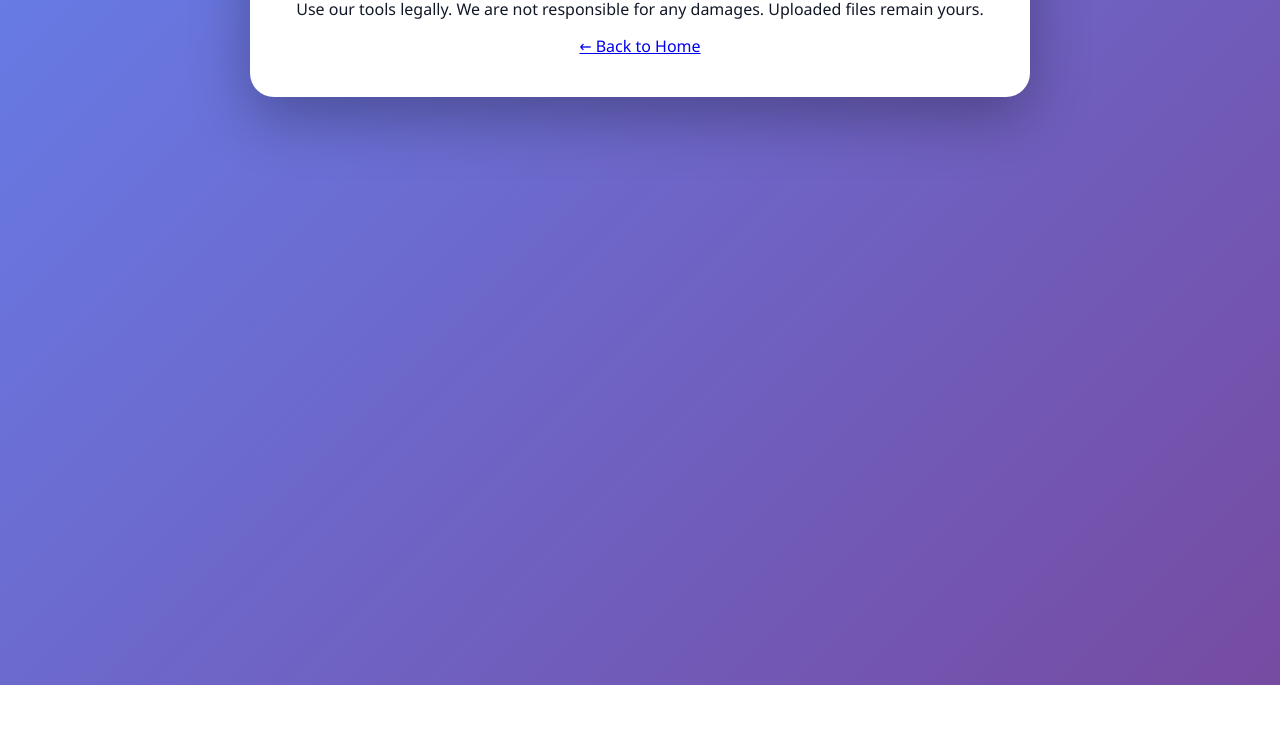
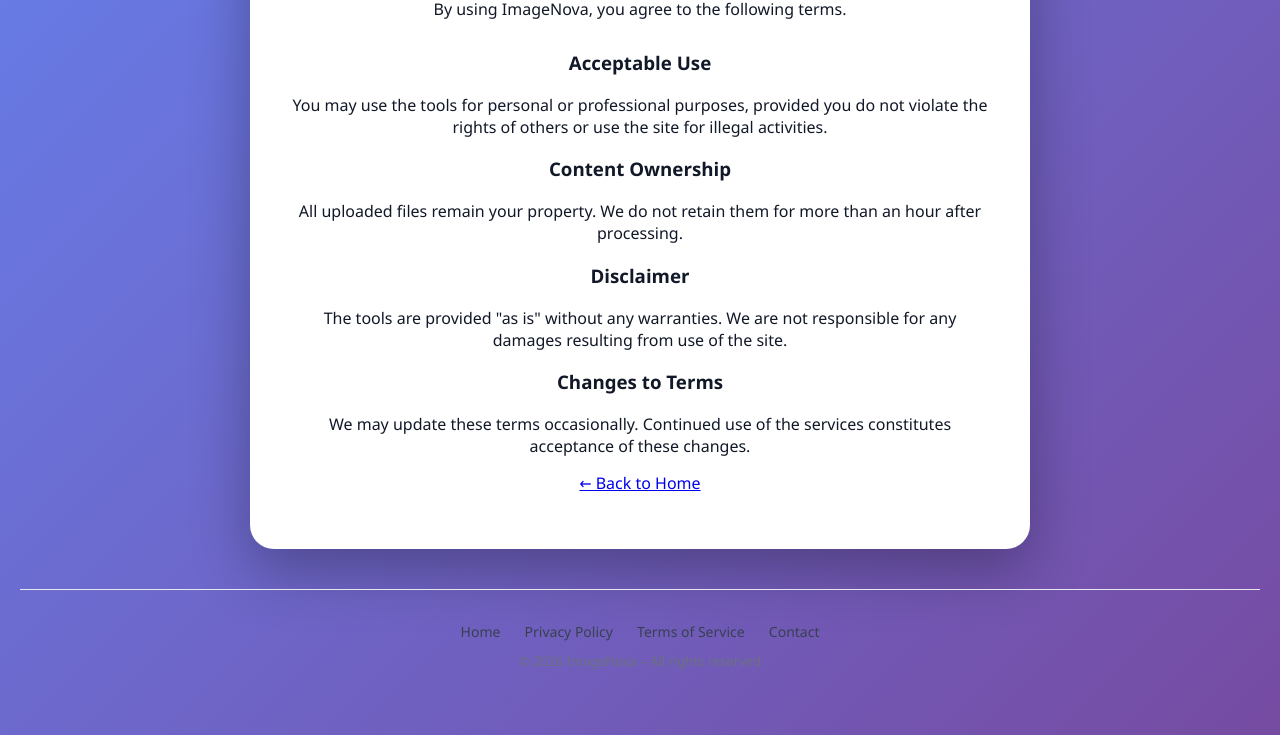
Before and after one commit to officecontactsufian-collab/Quick-Image-Tool, a plain HTML site: page terms.html in a window 1280 px wide. Shown: the part 155-890 px from the top of the page. Before the commit the page ends 840 px from the top, so only its background shows below. Drawn offline with Linux system fonts and the light colour scheme; no server answers.

Commit message:
Update terms.html

```diff
--- a/terms.html
+++ b/terms.html
@@ -1,16 +1,65 @@
 <!DOCTYPE html>
 <html lang="en">
 <head>
-<meta charset="UTF-8">
-<meta name="viewport" content="width=device-width, initial-scale=1.0">
-<title>Terms of Service | Imagenova</title>
-<link rel="stylesheet" href="style.css">
+  <!-- Google Tag Manager -->
+  <script>
+  (function(w,d,s,l,i){w[l]=w[l]||[];w[l].push({'gtm.start':
+  new Date().getTime(),event:'gtm.js'});var f=d.getElementsByTagName(s)[0],
+  j=d.createElement(s),dl=l!='dataLayer'?'&l='+l:'';j.async=true;j.src=
+  'https://www.googletagmanager.com/gtm.js?id='+i+dl;f.parentNode.insertBefore(j,f);
+  })(window,document,'script','dataLayer','GTM-MKH28BJ7');
+  </script>
+  <!-- End Google Tag Manager -->
+
+  <meta charset="UTF-8">
+  <meta name="viewport" content="width=device-width, initial-scale=1.0">
+  <title>Terms of Service | ImageNova</title>
+  <meta name="description" content="Terms of service for ImageNova and free online image editing tools.">
+  <meta name="keywords" content="Terms of Service, ImageNova, Image Tools, Online Tools">
+  <meta name="author" content="SOUFIYAN IGUIDER">
+  <link rel="canonical" href="https://imagenova.vercel.app/terms.html">
+  <link rel="stylesheet" href="style.css">
 </head>
 <body>
+<!-- Google Tag Manager (noscript) -->
+<noscript>
+  <iframe src="https://www.googletagmanager.com/ns.html?id=GTM-MKH28BJ7" height="0" width="0" style="display:none;visibility:hidden"></iframe>
+</noscript>
+<!-- End Google Tag Manager (noscript) -->
+
 <main class="container">
-<h1>Terms of Service</h1>
-<p>Use our tools legally. We are not responsible for any damages. Uploaded files remain yours.</p>
-<a href="index.html">← Back to Home</a>
+  <header class="tool-header">
+    <h1>Terms of Service</h1>
+    <p>By using ImageNova, you agree to the following terms.</p>
+  </header>
+
+  <section>
+    <h3>Acceptable Use</h3>
+    <p>You may use the tools for personal or professional purposes, provided you do not violate the rights of others or use the site for illegal activities.</p>
+
+    <h3>Content Ownership</h3>
+    <p>All uploaded files remain your property. We do not retain them for more than an hour after processing.</p>
+
+    <h3>Disclaimer</h3>
+    <p>The tools are provided "as is" without any warranties. We are not responsible for any damages resulting from use of the site.</p>
+
+    <h3>Changes to Terms</h3>
+    <p>We may update these terms occasionally. Continued use of the services constitutes acceptance of these changes.</p>
+  </section>
+
+  <p><a href="index.html">← Back to Home</a></p>
 </main>
+
+<footer class="footer-center">
+  <nav class="footer-links">
+    <a href="index.html">Home</a>
+    <a href="privacy.html">Privacy Policy</a>
+    <a href="terms.html">Terms of Service</a>
+    <a href="contact.html">Contact</a>
+  </nav>
+  <p class="footer-copy">© 2026 ImageNova – All rights reserved</p>
+</footer>
+
+<script src="script.js" defer></script>
 </body>
 </html>
```
